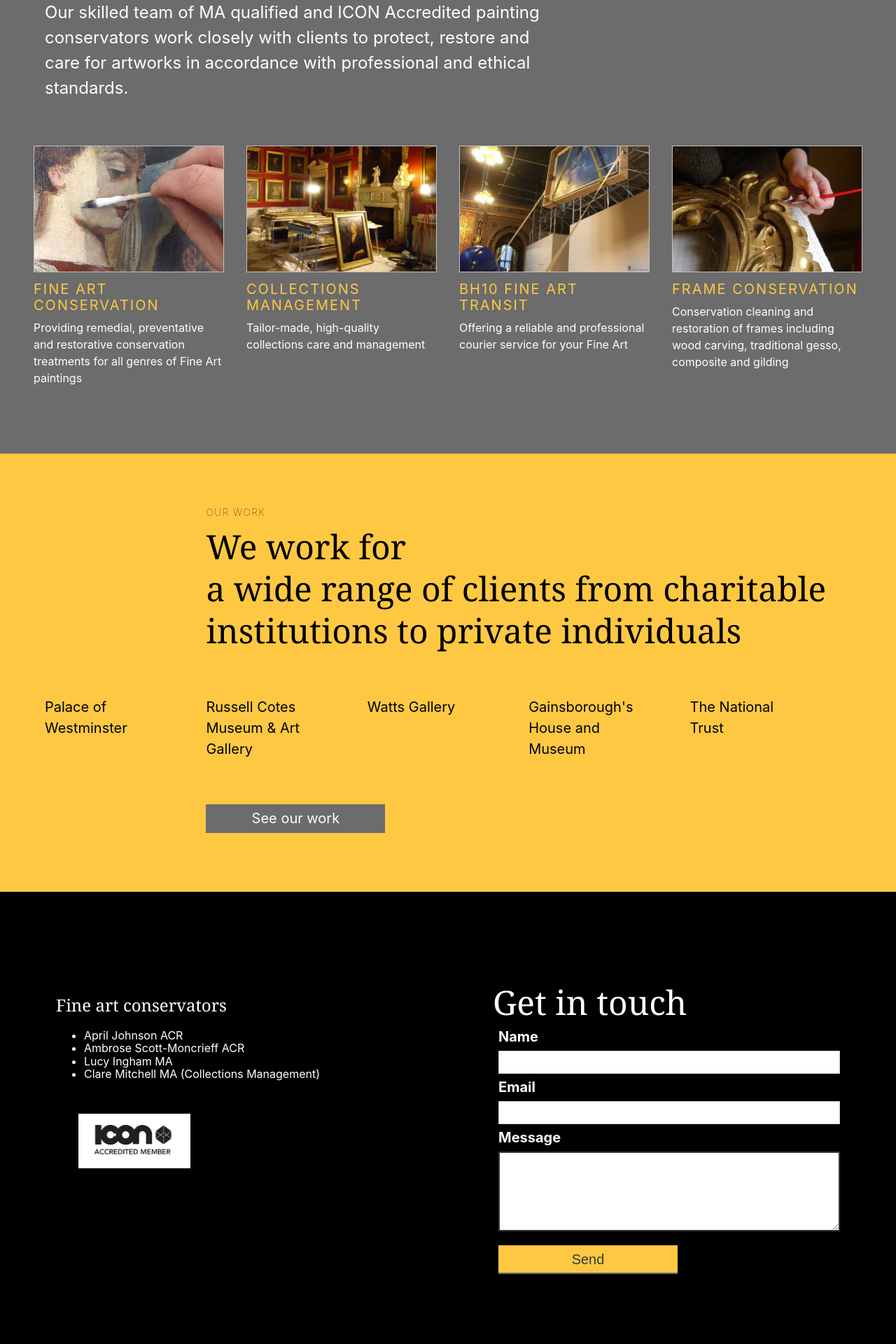
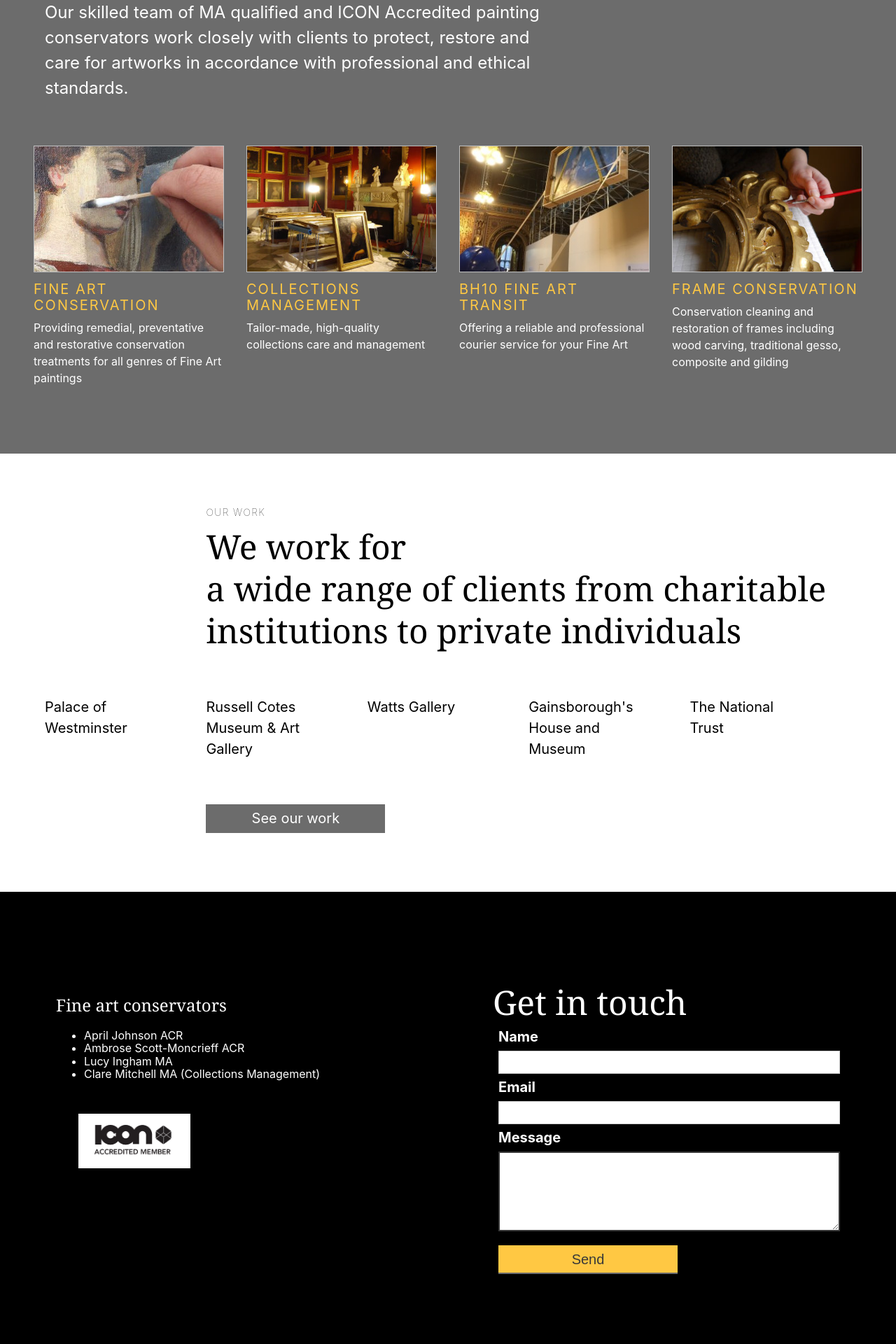
Before and after one commit to wearethoughtfox/brickhouse, a Jekyll site: the page built from index.html, in a window 1280 px wide. Shown: the part 1276-3196 px from the top of the page at 70% size. Built offline with Jekyll 4.4.1, drawn with Linux system fonts in a browser that asks for light colours; a script that is not in the unit is left out.

Commit message:
Update Pages “home”

```diff
--- a/index.html
+++ b/index.html
@@ -45,7 +45,7 @@
 
 </section>
 
-<section class="cf ph4 pv6 pa4-m pa5-l mw9 center bg-primary" id="work">
+<section class="cf ph4 pv6 pa4-m pa5-l mw9 center bg-white" id="work">
     <div class="fr w-100 w-80-l">
         <h2 class="sans-serif f6 ttu tracked">Our work</h2>
         <h1 class="f2 f1-l lh-title mt0 mb4 mb5-ns fw1">
```
